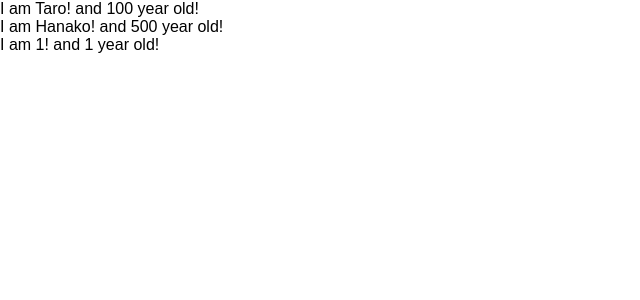
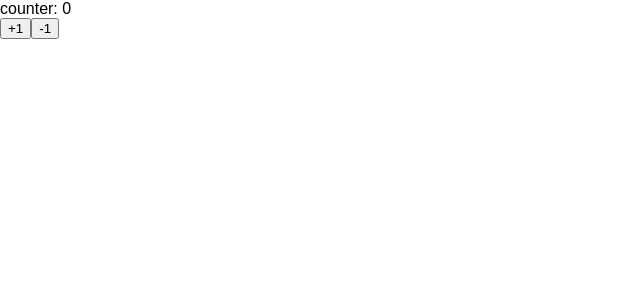
Before and after one commit to demiko2014/udemy-react-redux-crud-application, a React (Create React App) app: page / in a window 1280 px wide. Shown: the top 300 px of the page, without its empty margins (0-640 px from the left). Built offline with nearby package versions, Linux system fonts and the light colour scheme.

Commit message:
lean store and setStore

```diff
--- a/src/App.js
+++ b/src/App.js
@@ -1,53 +1,31 @@
-import React, { Component } from 'react';
-import PropTypes from 'prop-types';
+import React, { Component } from 'react'
 
-class App2 extends Component {
+const App = () => (<Counter>></Counter>)
+
+class Counter extends Component {
+  constructor(props) {
+    super(props)
+    console.log(this.state)
+    this.state = {
+      count: 0
+  }}
+  handlePlusButton = () => {
+    console.log("handlePlusButton")
+    console.log(this.state.count)
+//    this.state = {count: 1}
+    this.setState({count: this.state.count + 1})
+  }
+  handleMinusButton = () => {
+    this.setState({count: this.state.count -1})
+  }
   render() {
-//    const greeting = "Hi!!"
-//    const dom = <input type="text" onChange={ ()=> {console.log("I am foo!")}} />
+    console.log("render")
     return (
       <React.Fragment>
-        <label htmlFor="bar">bar2</label>
-        <input type="text" onChange={ ()=> {console.log("I am foo!")}} />
+        <div>counter: {this.state.count}</div>
+        <button onClick={this.handlePlusButton}>+1</button>
+        <button onClick={this.handleMinusButton}>-1</button>
       </React.Fragment>
-    );
-  }
-}
-
-const App = () => {
-  const profiles = [
-    {
-      name: "Taro",
-      age:  100
-    },
-    {
-      name: "Hanako",
-      age:  500
-    },
-    {
-      name: "1",
-      age: 1
-    }
-  ]
-
-  return <div>
-    {
-      profiles.map(
-        (profile, index) => {
-          return <User name={profile.name} age={profile.age} key={index} />
-        }
-      )
-    }
-  </div>
-}
-
-const User = (props) => {
-  return <div>I am {props.name}! and {props.age} year old!</div>
-}
-
-User.propTypes = {
-  name: PropTypes.string,
-  age: PropTypes.number.isRequired
-}
+  )}}
 
 export default App;
```
